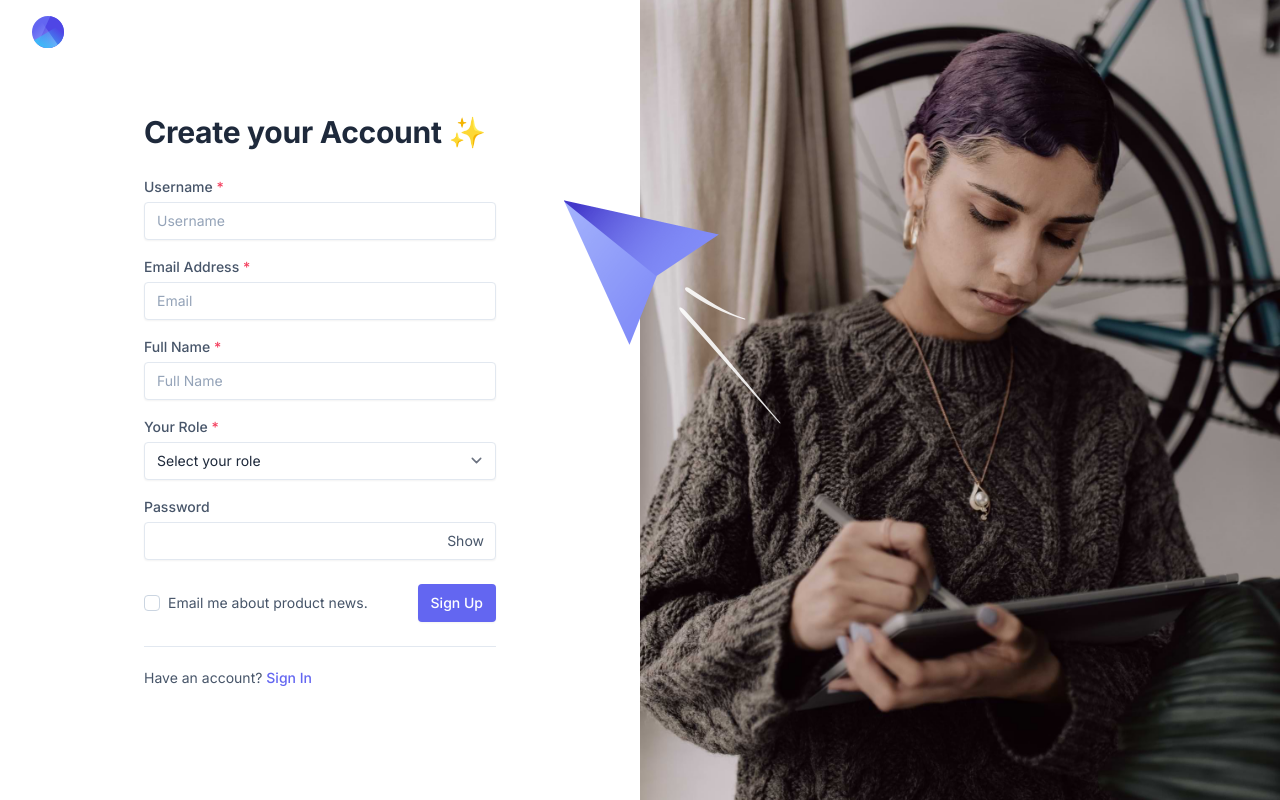
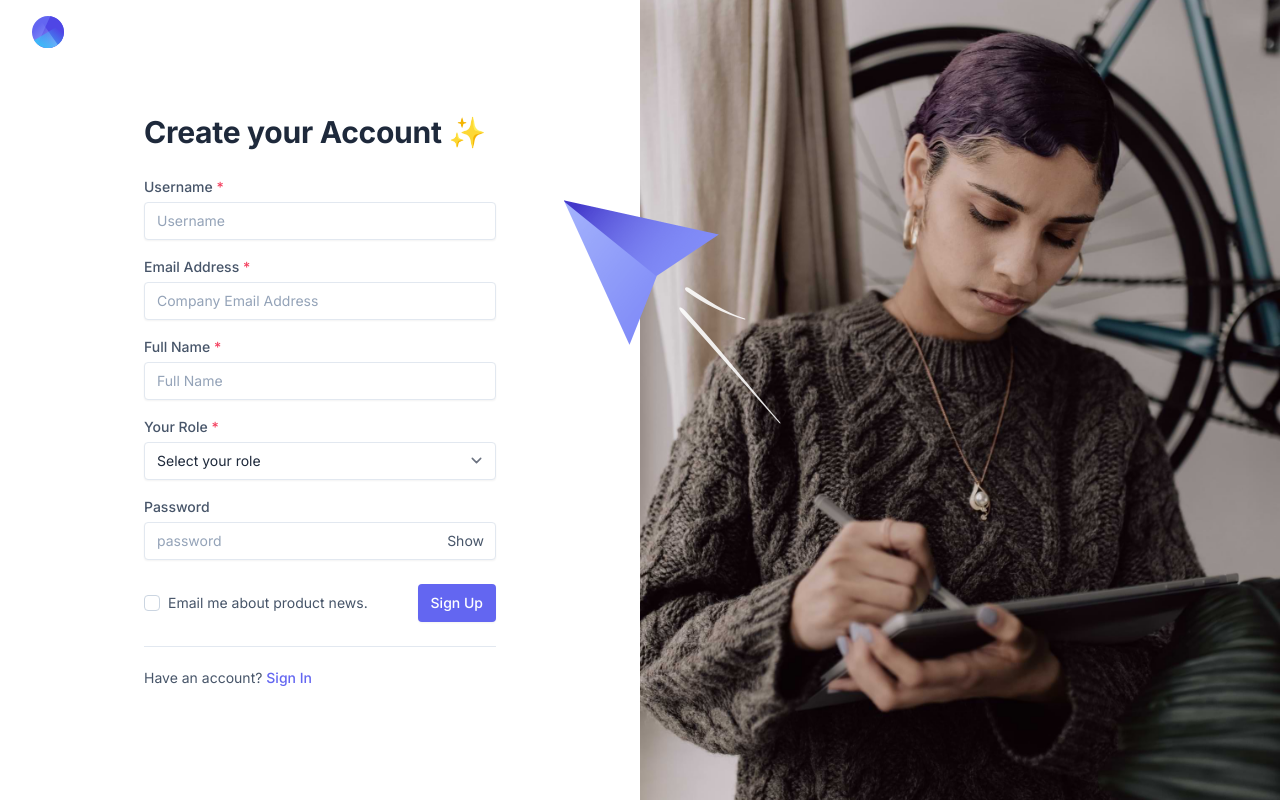
Before and after one commit to krishkumar84/earth-emission, a Next.js app: page /signup in a window 1280 px wide. Built offline with nearby package versions, Linux system fonts and the light colour scheme; no server answers.

Commit message:
fix bugs

```diff
--- a/app/(auth)/signin/page.tsx
+++ b/app/(auth)/signin/page.tsx
@@ -1,18 +1,38 @@
 'use client';
-
+import { useState } from 'react';
 import * as React from 'react';
 import { useSignIn } from '@clerk/nextjs';
 import { useRouter } from 'next/navigation';
 import Link from 'next/link'
 import AuthHeader from '../auth-header'
 import AuthImage from '../auth-image'
+import Toast02 from '../../../components/toast-02';
 
 export default function SignIn() {
   const { isLoaded, signIn, setActive } = useSignIn();
-  const [email, setEmail] = React.useState('');
   const [password, setPassword] = React.useState('');
   const [showPassword, setShowPassword] = React.useState(false);
+  const [toastOpen, setToastOpen] = useState(false);
+  const [errorMessage, setErrorMessage] = useState('');
   const router = useRouter();
+  const [companyEmail, setCompanyEmail] = useState('');
+  const [isValidEmail, setIsValidEmail] = useState(true);
+
+  const validateEmail = (email:string) => {
+    const commonDomains = ['gmail.com', 'outlook.com', 'hotmail.com', 'yahoo.com'];
+    const emailDomain = email.split('@')[1];
+    if (emailDomain) {
+      return !commonDomains.includes(emailDomain);
+    }
+    return true;
+  };
+
+  const handleChange = (e: React.FormEvent<HTMLInputElement>) => {
+    const email = (e.target as HTMLInputElement).value;
+    setCompanyEmail(email);
+    setIsValidEmail(validateEmail(email));
+  };
+
 
   const handleSubmit = async (e: React.FormEvent) => {
     e.preventDefault();
@@ -23,7 +43,7 @@ export default function SignIn() {
 
     try {
       const signInAttempt = await signIn.create({
-        identifier: email,
+        identifier: companyEmail,
         password,
       });
 
@@ -31,9 +51,18 @@ export default function SignIn() {
         await setActive({ session: signInAttempt.createdSessionId });
         router.push('/');
       } else {
+        setErrorMessage('Invalid email or password');
+      setToastOpen(true);
         console.error(JSON.stringify(signInAttempt, null, 2));
       }
     } catch (err: any) {
+      let errorMsg = 'Invalid email or password';
+      if (err && err.errors && Array.isArray(err.errors) && err.errors.length > 0) {
+        errorMsg = err.errors[0].message || errorMsg;
+      }
+
+      setErrorMessage(errorMsg)
+      setToastOpen(true);
       console.error(JSON.stringify(err, null, 2));
     }
   };
@@ -55,13 +84,16 @@ export default function SignIn() {
                 <div className="space-y-4">
                   <div>
                     <label className="block text-sm font-medium mb-1" htmlFor="email">Email Address</label>
-                    <input id="email" value={email} onChange={(e)=>setEmail(e.target.value)} className="form-input w-full" type="email" />
+                    <input  required id="company-email" value={companyEmail} onChange={handleChange} className={`form-input w-full ${isValidEmail ? '' : 'border-red-500'}`} type="email" placeholder='Company Email Address' />
+                    {!isValidEmail && (
+                          <p className="text-red-500 text-sm mt-1">Please enter a valid company email address.</p>
+                        )}
                   </div>
                   <div>
                   <div>
                     <label className="block text-sm font-medium mb-1" htmlFor="password">Password</label>
                     <div className="relative">
-                    <input id="password" value={password} onChange={(e)=>setPassword(e.target.value)} className="form-input w-full"  type={showPassword ? "text" : "password"} autoComplete="on" />
+                    <input id="password" value={password} onChange={(e)=>setPassword(e.target.value)} className="form-input w-full"  type={showPassword ? "text" : "password"} placeholder='password' autoComplete="on" />
                     <button  type="button"  className="absolute inset-y-0 right-0 pr-3 flex items-center text-sm leading-5" onClick={() => setShowPassword(!showPassword)}
                      >
                      {showPassword ? 'Hide' : 'Show'}
@@ -81,6 +113,9 @@ export default function SignIn() {
                       Sign In
                     </button>
                 </div>
+                <div className="pt-2">
+              <Toast02 type="error" open={toastOpen} setOpen={setToastOpen}> {errorMessage} </Toast02>
+              </div>
               </form>
               {/* Footer */}
               <div className="pt-5 mt-6 border-t border-slate-200 dark:border-slate-700">
--- a/app/(auth)/signup/page.tsx
+++ b/app/(auth)/signup/page.tsx
@@ -8,7 +8,6 @@ import { useRouter } from 'next/navigation';
 
 export default function SignUp() {
   const { isLoaded, signUp, setActive } = useSignUp();
-  const [email, setEmail] = useState('');
   const [username, setUsername] = useState('');
   const [fullName, setFullName] = useState('');
   const [password, setPassword] = useState('');
@@ -18,7 +17,23 @@ export default function SignUp() {
   const [errorMessage, setErrorMessage] = useState('');
   const [showPassword, setShowPassword] = useState(false);
   const router = useRouter();
+  const [companyEmail, setCompanyEmail] = useState('');
+  const [isValidEmail, setIsValidEmail] = useState(true);
 
+  const validateEmail = (email:string) => {
+    const commonDomains = ['gmail.com', 'outlook.com', 'hotmail.com', 'yahoo.com'];
+    const emailDomain = email.split('@')[1];
+    if (emailDomain) {
+      return !commonDomains.includes(emailDomain);
+    }
+    return true;
+  };
+
+  const handleChange = (e: React.FormEvent<HTMLInputElement>) => {
+    const email = (e.target as HTMLInputElement).value;
+    setCompanyEmail(email);
+    setIsValidEmail(validateEmail(email));
+  };
 
 
   const handleSignUp = async (e: any) => {
@@ -40,7 +55,7 @@ export default function SignUp() {
         firstName: fullName.split(' ')[0],
         lastName: fullName.split(' ')[1],
         username:username,
-        emailAddress: email,
+        emailAddress: companyEmail,
         password,
         unsafeMetadata: {
           role,
@@ -134,14 +149,17 @@ export default function SignUp() {
                         Email Address <span className="text-rose-500">*</span>
                       </label>
                       <input
-                        type="email"
-                        value={email}
-                        onChange={(e) => setEmail(e.target.value)}
-                        placeholder="Email"
-                        required
-                        id="email"
-                        className="form-input w-full"
+                       required
+                       id="company-email"
+                       value={companyEmail}
+                       onChange={handleChange}
+                       className={`form-input w-full ${isValidEmail ? '' : 'border-red-500'}`}
+                       type="email"
+                       placeholder='Company Email Address'
                       />
+                      {!isValidEmail && (
+                          <p className="text-red-500 text-sm mt-1">Please enter a valid company email address.</p>
+                        )}
                     </div>
                     <div>
                       <label
@@ -183,7 +201,7 @@ export default function SignUp() {
                     <div>
                     <label className="block text-sm font-medium mb-1" htmlFor="password">Password</label>
                     <div className="relative">
-                    <input id="password" value={password} onChange={(e)=>setPassword(e.target.value)} className="form-input w-full"  type={showPassword ? "text" : "password"} autoComplete="on" />
+                    <input id="password" placeholder='password' value={password} onChange={(e)=>setPassword(e.target.value)} className="form-input w-full"  type={showPassword ? "text" : "password"} autoComplete="on" />
                     <button  type="button"  className="absolute inset-y-0 right-0 pr-3 flex items-center text-sm leading-5" onClick={() => setShowPassword(!showPassword)}
                      >
                      {showPassword ? 'Hide' : 'Show'}
--- a/app/(onboarding)/onboarding-03/page.tsx
+++ b/app/(onboarding)/onboarding-03/page.tsx
@@ -13,6 +13,23 @@ export default function Onboarding03() {
   const [postalCode, setPostalCode] = useState('');
   const [street, setStreet] = useState('');
   const [country, setCountry] = useState('USA');
+  const [companyEmail, setCompanyEmail] = useState('');
+  const [isValidEmail, setIsValidEmail] = useState(true);
+
+  const validateEmail = (email:string) => {
+    const commonDomains = ['gmail.com', 'outlook.com', 'hotmail.com', 'yahoo.com'];
+    const emailDomain = email.split('@')[1];
+    if (emailDomain) {
+      return !commonDomains.includes(emailDomain);
+    }
+    return true;
+  };
+
+  const handleChange = (e: React.FormEvent<HTMLInputElement>) => {
+    const email = (e.target as HTMLInputElement).value;
+    setCompanyEmail(email);
+    setIsValidEmail(validateEmail(email));
+  };
 
 
   const handleSubmit = (e: React.FormEvent<HTMLFormElement>) => {
@@ -52,23 +69,30 @@ export default function Onboarding03() {
                     {/* Company Name */}
                     <div>
                       <label className="block text-sm font-medium mb-1" htmlFor="company-name">Company Name <span className="text-rose-500">*</span></label>
-                      <input id="company-name" onChange={(e)=>setCompanyName(e.target.value)}  className="form-input w-full" type="text" />
+                      <input required id="company-name" onChange={(e)=>setCompanyName(e.target.value)}  className="form-input w-full" type="text" />
                     </div>
+                    {/* Company Mail Address */}
+                    <div>
+                      <label className="block text-sm font-medium mb-1" htmlFor="company-name">Company Email <span className="text-rose-500">*</span></label>
+                      <input required id="company-email" value={companyEmail} onChange={handleChange} className={`form-input w-full ${isValidEmail ? '' : 'border-red-500'}`} type="email"/>
+                    {!isValidEmail && (
+                       <p className="text-red-500 text-sm mt-1">Please enter a valid company email address.</p>
+                     )} </div>
                     {/* City and Postal Code */}
                     <div className="flex space-x-4">
                       <div className="flex-1">
                         <label className="block text-sm font-medium mb-1" htmlFor="city">City <span className="text-rose-500">*</span></label>
-                        <input id="city" onChange={(e)=>setCity(e.target.value)} className="form-input w-full" type="text" />
+                        <input required id="city" onChange={(e)=>setCity(e.target.value)} className="form-input w-full" type="text" />
                       </div>
                       <div className="flex-1">
                         <label className="block text-sm font-medium mb-1" htmlFor="postal-code">Postal Code <span className="text-rose-500">*</span></label>
-                        <input id="postal-code" onChange={(e)=>setPostalCode(e.target.value)} className="form-input w-full" type="text" />
+                        <input required id="postal-code" onChange={(e)=>setPostalCode(e.target.value)} className="form-input w-full" type="text" />
                       </div>
                     </div>
                     {/* Street Address */}
                     <div>
                       <label className="block text-sm font-medium mb-1" htmlFor="street">Street Address <span className="text-rose-500">*</span></label>
-                      <input id="street" onChange={(e)=>setStreet(e.target.value)} className="form-input w-full" type="text" />
+                      <input required id="street" onChange={(e)=>setStreet(e.target.value)} className="form-input w-full" type="text" />
                     </div>
                     {/* Country */}
                     <div>
--- a/components/ui/sidebar.tsx
+++ b/components/ui/sidebar.tsx
@@ -210,7 +210,7 @@ export default function Sidebar() {
                             </SidebarLink>
                           </li>
                           <li className="mb-1 last:mb-0">
-                            <SidebarLink href="/signup">
+                            <SidebarLink href="/onboarding-01">
                               <span className="text-sm font-medium lg:opacity-0 lg:sidebar-expanded:opacity-100 2xl:opacity-100 duration-200">
                                 Sign up
                               </span>
```
Also changed, not shown: app/(onboarding)/onboarding-04/page.tsx (+4 -6 lines).
